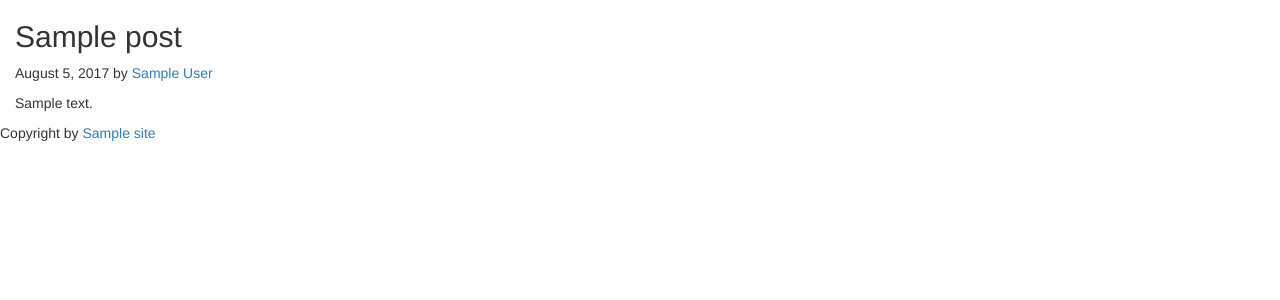
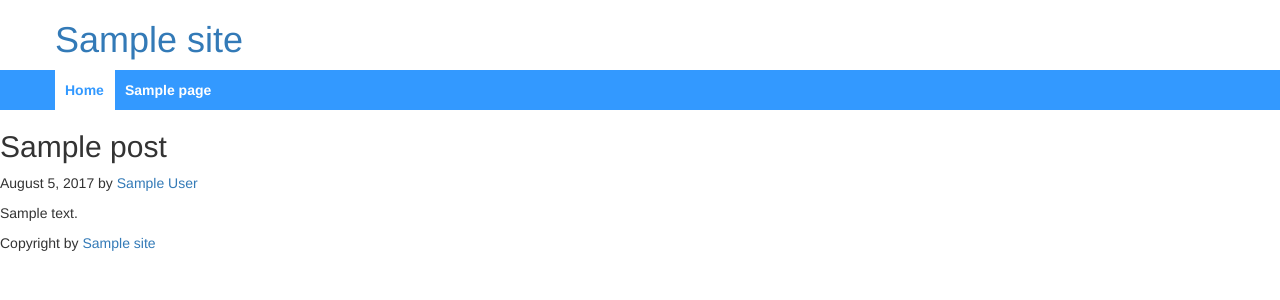
Before and after one commit to majadul1989/WP_tutorials, a WordPress theme: template index.php in a window 1280 px wide. Shown: the top 300 px of the page. Run offline with PHP 8.4 and a stand-in for WordPress, Linux system fonts and the light colour scheme; the site name, menu and one post (Sample post) are stand-ins, and other content is empty.

Commit message:
Menu Registrated

```diff
--- a/footer.php
+++ b/footer.php
@@ -1,4 +1,3 @@
-</div> <!-- container-fluid main-warpper -->
 <div id="footer">
   <p>
 Copyright by <a href="<?php bloginfo('url'); ?>"><?php bloginfo('name'); ?></a>
--- /dev/null
+++ b/functions.php
@@ -0,0 +1,9 @@
+<?php
+register_nav_menus(array(
+	'primary' => __('Primary Menu'),
+	'secondary' => __('Footer Menu'),
+	'mobile' => __('Mobile Menu'),
+	) );
+
+
+ ?>
--- a/header.php
+++ b/header.php
@@ -14,20 +14,41 @@ charset=<?php bloginfo('charset'); ?>" />
 <meta name="viewport" content="width=device-width, initial-scale=1, maximum-scale=1, user-scalable=no">
 <meta name="viewport" content="width=device-width, initial-scale=1">
      <!-- leave this for stats please -->
-<link rel="stylesheet" href="<?php bloginfo('stylesheet_url'); ?>"
-     type="text/css" media="screen" />
+<link rel="stylesheet" href="<?php bloginfo('stylesheet_url'); ?>" type="text/css" media="screen" />
 <link rel="alternate" type="application/rss+xml" title="RSS 2.0" href="<?php bloginfo('rss2_url'); ?>" />
 <link rel="alternate" type="text/xml" title="RSS .92" href="<?php bloginfo('rss_url'); ?>" />
 <link rel="alternate" type="application/atom+xml" title="Atom 0.3" href="<?php bloginfo('atom_url'); ?>" />
 <link rel="pingback" href="<?php bloginfo('pingback_url'); ?>" />
+<!-- Bootstrap CSS  -->
 <link rel="stylesheet" type="text/css" href="<?php echo get_template_directory_uri();?>/bootstrap/css/bootstrap-theme.css">
 <link rel="stylesheet" type="text/css" href="<?php echo get_template_directory_uri();?>/bootstrap/css/bootstrap-theme.min.css">
 <link rel="stylesheet" type="text/css" href="<?php echo get_template_directory_uri();?>/bootstrap/css/bootstrap.css">
 <link rel="stylesheet" type="text/css" href="<?php echo get_template_directory_uri();?>/bootstrap/css/bootstrap.min.css">
+<!-- WP_Heade by Default -->
+<?php wp_head(); ?>
+<!-- Bootstrap JS -->
+<script type="text/javascript" src="<?php echo get_template_directory_uri();?>/bootstrap/js/bootstrap.js"></script>
+<script type="text/javascript" src="<?php echo get_template_directory_uri();?>/bootstrap/js/bootstrap.min.js"></script>
 
 <?php wp_get_archives('type=monthly&format=link'); ?>
 <?php //comments_popup_script(); // off by default ?>
-<?php wp_head(); ?>
 </head>
 <body>
-<div class="container-fluid main-warpper">
+<header>
+	<div class="site-header container">
+	  	<div class="row padding">
+			<a href="<?php echo home_url('/'); ?>"><h1><?php bloginfo('name'); ?></h1></a>
+			<h5><?php bloginfo('description'); ?></h5>
+		</div>
+	</div> <!-- site-header -->
+	<nav class="nav-menu container-fluid">
+		<div class="container">
+		<div class="row padding">
+			<?php	$header_menu = array(
+				'theme_location' => 'primary'
+				); ?>
+			<?php wp_nav_menu($header_menu); ?>
+		</div><!-- row padding -->
+		</div><!-- container -->
+	</nav> <!-- nav -->
+</header> <!-- header -->
--- a/style.css
+++ b/style.css
@@ -7,3 +7,54 @@ Author: majadul
 Author URI: https://profiles.wordpress.org/majadul
 
 */
+
+/*Header Menu Style */
+.nav-menu{
+	background-color: #3399FF;
+}
+
+.nav-menu ul {
+	padding: 0;
+	margin: 0;
+}
+
+.nav-menu ul li {
+	list-style: none;
+	float: left;
+	border-right: 1px solid #fff;
+}
+
+.nav-menu ul li a:link,
+.nav-menu ul li a:visited
+{
+	display: block;
+	padding: 10px;
+	color: #fff;
+	font-weight:bold;
+}
+
+
+.nav-menu ul li a:hover
+{
+	background-color: #fff;
+	display: block;
+	padding: 10px;
+	color: #3399FF;
+	font-weight:bold;
+}
+
+.nav-menu ul  .current-menu-item a:link,
+.nav-menu ul  .current-menu-item a:visited,
+.nav-menu ul .current_page_item a:link,
+.nav-menu ul .current_page_item a:visited
+{
+	background-color: #fff;
+	display: block;
+	padding: 10px;
+	color: #3399FF;
+	font-weight:bold;
+}
+
+.nav-menu ul li:last-child{
+	border: none;
+}
```
